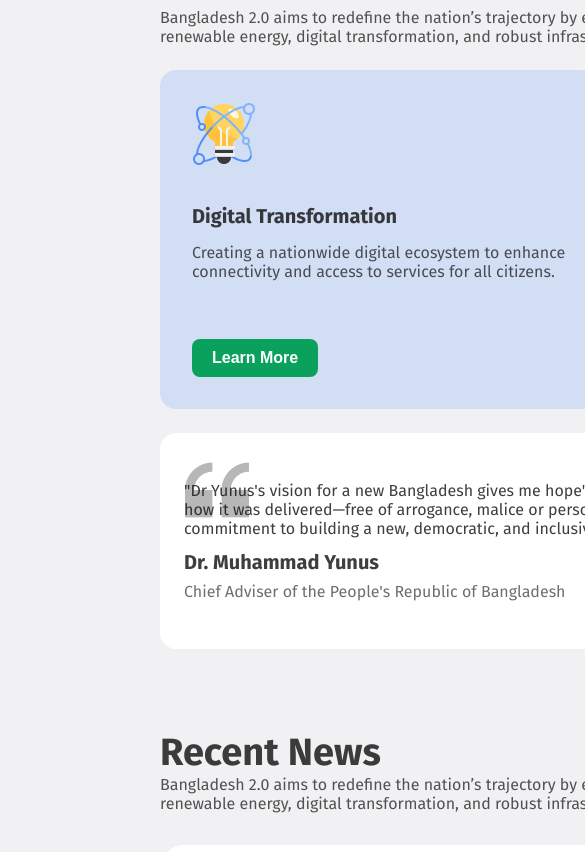
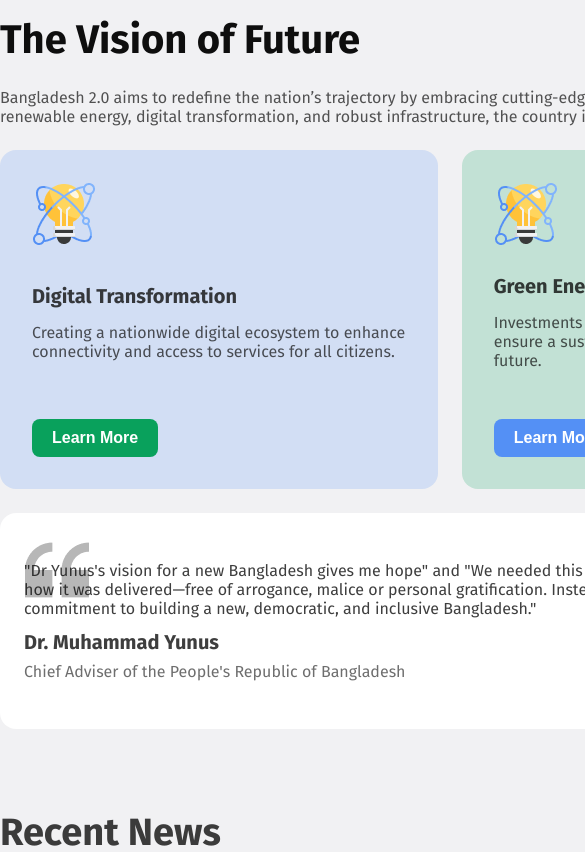
Before and after one commit to ImtiazeA/ph-wdd-a1, a plain HTML site: page index.html in a window 390 px wide. Shown: the part 704-1556 px from the top of the page, 585 px wide, since content can reach past the window. Drawn offline with Linux system fonts and the light colour scheme.

Commit message:
Adjust body width in CSS and add a blank section in HTML.
Reduced the body width in the CSS file from 1600px to 1280px to improve responsiveness. Added an empty section element in the HTML for future content structure.

```diff
--- a/index.html
+++ b/index.html
@@ -9,6 +9,10 @@
 <header></header>
 
 <main>
+
+    <section>
+
+    </section>
 
     <section class="hero">
         <div class="hero-text-content">
--- a/styles/style.css
+++ b/styles/style.css
@@ -8,7 +8,7 @@
 }
 
 body {
-    width: 1600px;
+    width: 1280px;
     margin: 0 auto;
     background-color: #F1F1F3;
 }
```
